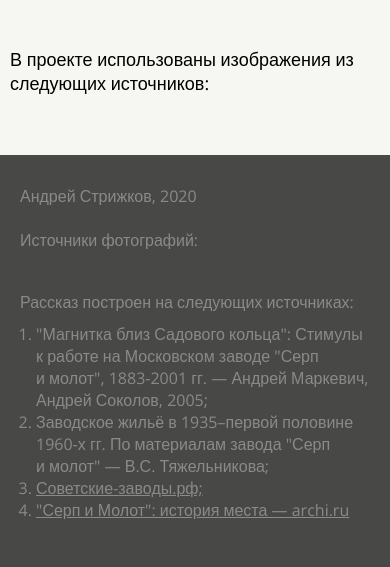
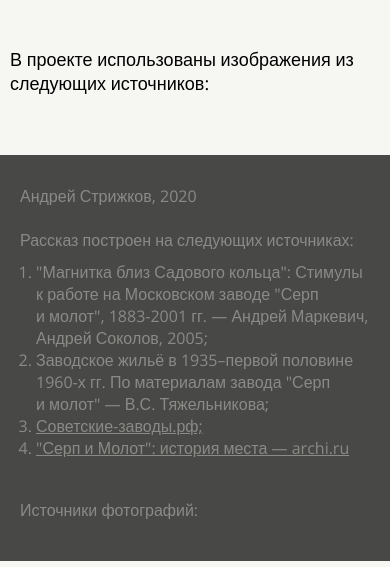
Before and after one commit to strizhas/hiddenHistory, a Django app: page /mmz/about in a window 390 px wide. Shown: the part 950-1517 px from the top of the page. Run offline with Django 3.2, Linux system fonts and the light colour scheme; data that the repository does not hold is empty.

Commit message:
добавил футер 1.01

```diff
--- a/map/static/css/base.css
+++ b/map/static/css/base.css
@@ -521,6 +521,7 @@ input, select {
     position: relative;
     color: #8A8A87;
     font-size: 16px;
+    min-height: 260px;
 }
 
 .site-footer a {
@@ -545,14 +546,11 @@ input, select {
 
 .site-footer .column-left {
     max-width: calc(100% - 520px);
-    position: absolute;
-    top: 0;
-    left: 0;
 }
 
 .site-footer .column-right {
     max-width: 520px;
-    margin-left: calc(100% - 520px);
+    float: right;
 }
 .site-footer .column-right ol {
     padding-left: 1em;
@@ -576,12 +574,12 @@ input, select {
 
     .site-footer .column-left {
         max-width: 100%;
-        position: relative;
+        margin-top: 40px;
     }
     .site-footer .column-right {
         max-width: 100%;
         margin-left: 0;
-        margin-top: 40px;
+        float: none;
     }
 }
 
--- a/map/templates/base_generic.html
+++ b/map/templates/base_generic.html
@@ -69,12 +69,6 @@
             <div class="footer-content">
                 Андрей Стрижков, 2020<br><br>
                 <div class="footer-columns">
-                    <section class="column-left">
-                        Источники фотографий:
-                        <ul id="footer-source-list" class="source-list">
-
-                        </ul>
-                    </section>
                     <section class="column-right">
                         Рассказ построен на следующих источниках:
                         <ol>
@@ -84,6 +78,12 @@
                             <li><a href="https://archi.ru/russia/50973/serp-i-molot-istoriya-mesta" target="_blank">"Серп и Молот": история места — archi.ru</a></li>
                         </ol>
                     </section>
+                    <section class="column-left">
+                        Источники фотографий:
+                        <ul id="footer-source-list" class="source-list">
+
+                        </ul>
+                    </section>
                 </div>
             </div>
         </footer>
```
